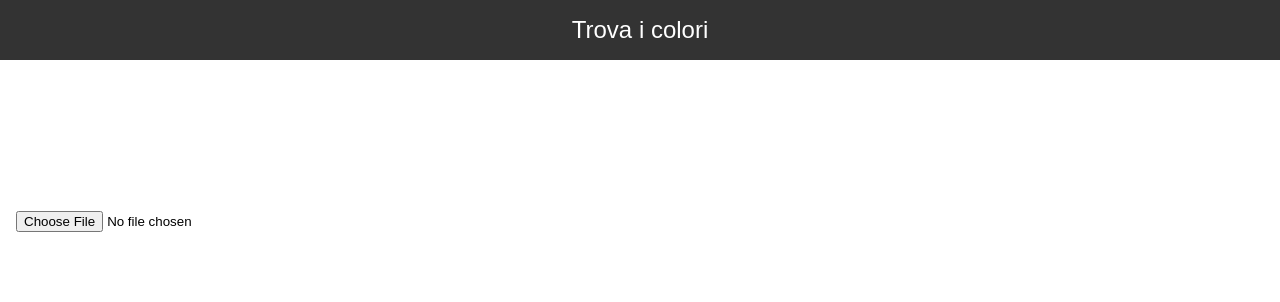
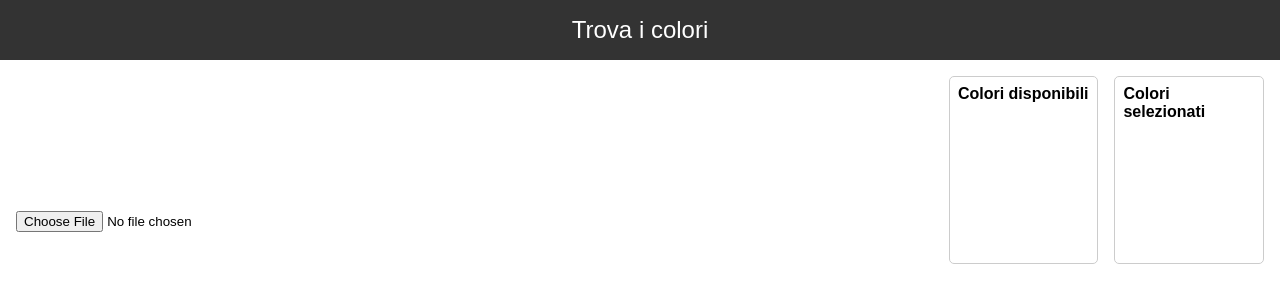
Before and after one commit to LeoRoma2411/ColorHex, a plain HTML site: page Colottimizzato.html in a window 1280 px wide. Drawn offline with Linux system fonts and the light colour scheme; a web font is replaced by a local one.

Commit message:
index.html

```diff
--- a/Colottimizzato.html
+++ b/Colottimizzato.html
@@ -45,10 +45,31 @@
       cursor: crosshair;
     }
 
+    /* Contenitore principale colori con due colonne */
     #colors {
       display: flex;
-      flex-wrap: wrap;
-      gap: 0.5rem;
+      gap: 1rem;
+      /* Altezza per scorrimento se molti colori */
+      max-height: 300px;
+      overflow-y: auto;
+    }
+
+    /* Colonna sinistra: colori disponibili (vuota per ora) */
+    #available-colors {
+      flex: 1;
+      border: 1px solid #ccc;
+      padding: 0.5rem;
+      border-radius: 5px;
+      min-height: 100px;
+    }
+
+    /* Colonna destra: colori selezionati */
+    #selected-colors {
+      flex: 1;
+      border: 1px solid #ccc;
+      padding: 0.5rem;
+      border-radius: 5px;
+      min-height: 100px;
     }
 
     .color-box {
@@ -59,6 +80,7 @@
       padding: 0.5rem 1rem;
       border-radius: 5px;
       font-size: 1rem;
+      margin-bottom: 0.5rem;
     }
 
     .swatch {
@@ -77,11 +99,9 @@
         margin-right: 1rem;
       }
 
+      /* Qui eliminiamo #colors da colonna e lo lasciamo solo in basso come due colonne */
       #colors {
-        flex: 1;
-        flex-direction: column;
-        max-height: 90vh;
-        overflow-y: auto;
+        max-height: 300px;
       }
     }
   </style>
@@ -93,14 +113,25 @@
       <input type="file" id="image-input" accept="image/*" />
       <canvas id="image-canvas"></canvas>
     </div>
-    <div id="colors"></div>
+    <div id="colors">
+      <div id="available-colors">
+        <strong>Colori disponibili</strong>
+        <!-- Per ora vuoto, si può implementare -->
+      </div>
+      <div id="selected-colors">
+        <strong>Colori selezionati</strong>
+        <!-- Qui andranno i colori selezionati -->
+      </div>
+    </div>
   </main>
 
   <script>
     const imageInput = document.getElementById('image-input');
     const canvas = document.getElementById('image-canvas');
     const ctx = canvas.getContext('2d');
-    const colorsContainer = document.getElementById('colors');
+    // Cambiamo i contenitori per le due colonne
+    // const colorsContainer = document.getElementById('colors');
+    const selectedColorsContainer = document.getElementById('selected-colors');
 
     imageInput.addEventListener('change', (e) => {
       const file = e.target.files[0];
@@ -132,11 +163,17 @@
       return "#" + [r, g, b].map(x => x.toString(16).padStart(2, '0')).join('');
     }
 
+    // Tenere traccia dei colori già aggiunti per non duplicare
+    const addedColors = new Set();
+
     function addColorBox(hex) {
+      if (addedColors.has(hex)) return; // evita duplicati
+      addedColors.add(hex);
+
       const div = document.createElement('div');
       div.className = 'color-box';
       div.innerHTML = `<div class="swatch" style="background: ${hex}"></div><span>${hex}</span>`;
-      colorsContainer.appendChild(div);
+      selectedColorsContainer.appendChild(div);
     }
   </script>
 </body>
```
